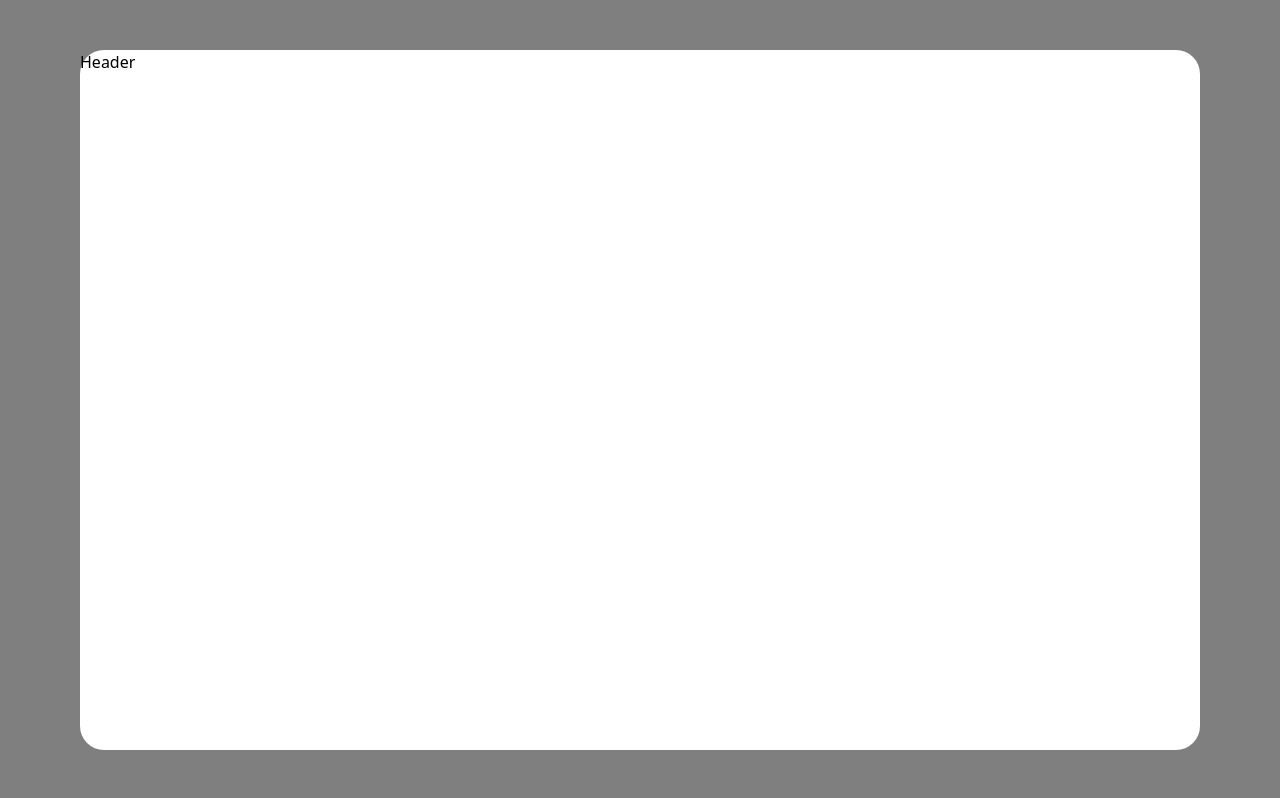
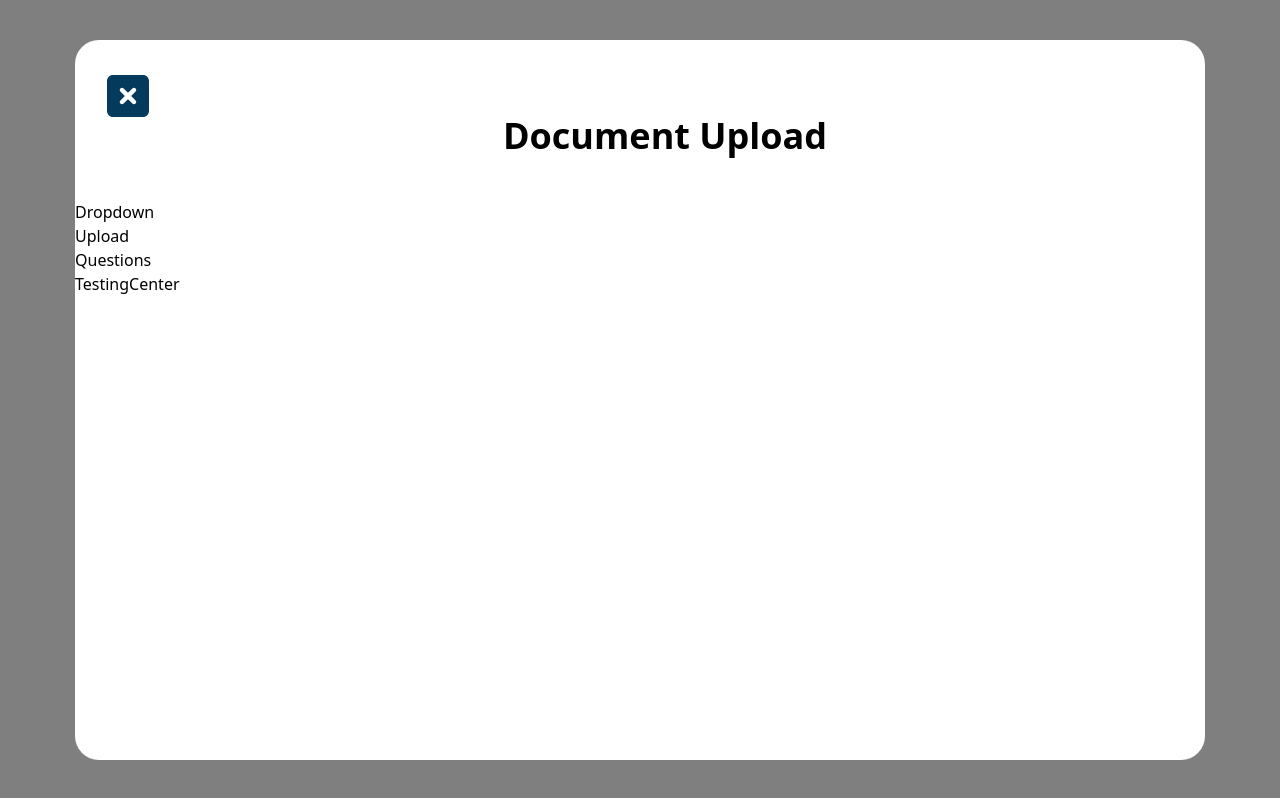
Before and after one commit to ChristianDarlington/skyhop, a React (Create React App) app: page / in a window 1280 px wide. Built offline with nearby package versions, Linux system fonts and the light colour scheme.

Commit message:
file changes and header

```diff
--- a/src/App.jsx
+++ b/src/App.jsx
@@ -1,19 +1,26 @@
 import React from 'react'
 import Header from './Components/Header';
-import Import from './Components/Import';
-import RightSide from './Components/RightSide';
-import Upload from './Components/Upload';
+
+import Dropdown from './Components/Left /Dropdown';
+import Elapsed from './Components/Left /Elapsed';
+import Upload  from './Components/Left /Upload';
+
+import Questions from './Components/Right/Questions';
+import TestingCenter from './Components/Right/TestingCenter';
+
 
 function App() {
   return (
     <div className='flex justify-center items-center h-screen'>
       {/* Overlay */}
       <div className=" bg-black/50 absolute top-0 left-0 right-0 bottom-0" />
-       <div className='w-[1120px] h-[700px] bg-white z-0 rounded-3xl'>
+       <div className='w-[1130px] h-[720px] bg-white z-0 rounded-3xl'>
       <Header />
-      <Import />
-      <RightSide />
+      <Dropdown />
+      <Elapsed />
       <Upload />
+      <Questions />
+      <TestingCenter />
        </div>
     </div>
 
--- a/src/Components/Header.jsx
+++ b/src/Components/Header.jsx
@@ -1,8 +1,16 @@
 import React from 'react'
+import { FontAwesomeIcon } from '@fortawesome/react-fontawesome'
+import { faSquareXmark } from '@fortawesome/free-solid-svg-icons'
+
+
 
 const Header = () => {
   return (
-    <div>Header</div>
+    <div className='flex justify-between items-center h-40'>
+      <FontAwesomeIcon icon={faSquareXmark} style={{color: "#043b5c"}} className=' text-5xl font-bold pb-12 px-8 rounded'/>
+      <h1 className='font-bold text-4xl text-center flex-grow pr-14 pt-8'>Document Upload</h1>
+
+    </div>
   )
 }
 
--- /dev/null
+++ b/src/Components/Left /Dropdown.jsx
@@ -0,0 +1,9 @@
+import React from 'react'
+
+const Dropdown = () => {
+  return (
+    <div>Dropdown</div>
+  )
+}
+
+export default Dropdown
--- a/src/Components/RightSide.jsx
+++ b/src/Components/Left /Elapsed.jsx
@@ -1,6 +1,6 @@
 import React from 'react'
 
-const RightSide = () => {
+const Elapsed = () => {
   return (
     <div>
 
@@ -8,4 +8,4 @@ const RightSide = () => {
   )
 }
 
-export default RightSide
+export default Elapsed
--- a/src/Components/Upload.jsx
+++ b/src/Components/Left /Upload.jsx
@@ -2,9 +2,7 @@ import React from 'react'
 
 const Upload = () => {
   return (
-    <div>
-
-    </div>
+    <div>Upload</div>
   )
 }
 
--- /dev/null
+++ b/src/Components/Right/Questions.jsx
@@ -0,0 +1,9 @@
+import React from 'react'
+
+const Questions = () => {
+  return (
+    <div>Questions</div>
+  )
+}
+
+export default Questions
--- /dev/null
+++ b/src/Components/Right/TestingCenter.jsx
@@ -0,0 +1,9 @@
+import React from 'react'
+
+const TestingCenter = () => {
+  return (
+    <div>TestingCenter</div>
+  )
+}
+
+export default TestingCenter
--- a/src/index.js
+++ b/src/index.js
@@ -2,6 +2,7 @@ import React from 'react';
 import ReactDOM from 'react-dom/client';
 import './index.css';
 import App from './App';
+
 
 
 const root = ReactDOM.createRoot(document.getElementById('root'));
--- a/tailwind.config.js
+++ b/tailwind.config.js
@@ -4,7 +4,11 @@ module.exports = {
     "./src/**/*.{js,jsx,ts,tsx}",
   ],
   theme: {
-    extend: {},
+    extend: {
+      fontFamily: {
+        'roboto': ['Roboto','san-serif']
+      }
+    },
   },
   plugins: [],
 }
```
Also changed, not shown: package.json (+7 -2 lines), src/index.css (line endings or trailing spaces), 1 other file (tests, documents, lock files or other folders).
